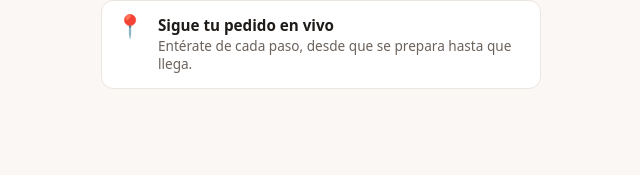
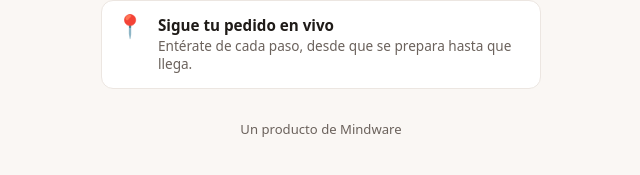
Before and after one commit to xalfeiran/QuickOrders, a React (Vite) app in the folder frontend/: page / in a window 1280 px wide. Shown: the part 517-692 px from the top of the page, without its empty margins (319-959 px from the left). Built offline with nearby package versions, Linux system fonts and the light colour scheme; no server answers.

Commit message:
by mindware

```diff
--- a/frontend/src/pages/LandingPage.jsx
+++ b/frontend/src/pages/LandingPage.jsx
@@ -53,6 +53,16 @@ export default function LandingPage() {
           </div>
         </div>
       </section>
+
+      <footer className="landing__footer">
+        <a
+          href="https://mindware.com.mx"
+          target="_blank"
+          rel="noopener noreferrer"
+        >
+          Un producto de Mindware
+        </a>
+      </footer>
     </div>
   );
 }
--- a/frontend/src/styles.css
+++ b/frontend/src/styles.css
@@ -1252,3 +1252,18 @@ body {
   font-size: 0.85rem;
   line-height: 1.35;
 }
+
+.landing__footer {
+  margin: 28px 20px 0;
+  text-align: center;
+}
+
+.landing__footer a {
+  color: var(--muted);
+  font-size: 0.82rem;
+  text-decoration: none;
+}
+
+.landing__footer a:hover {
+  color: var(--brand);
+}
```
